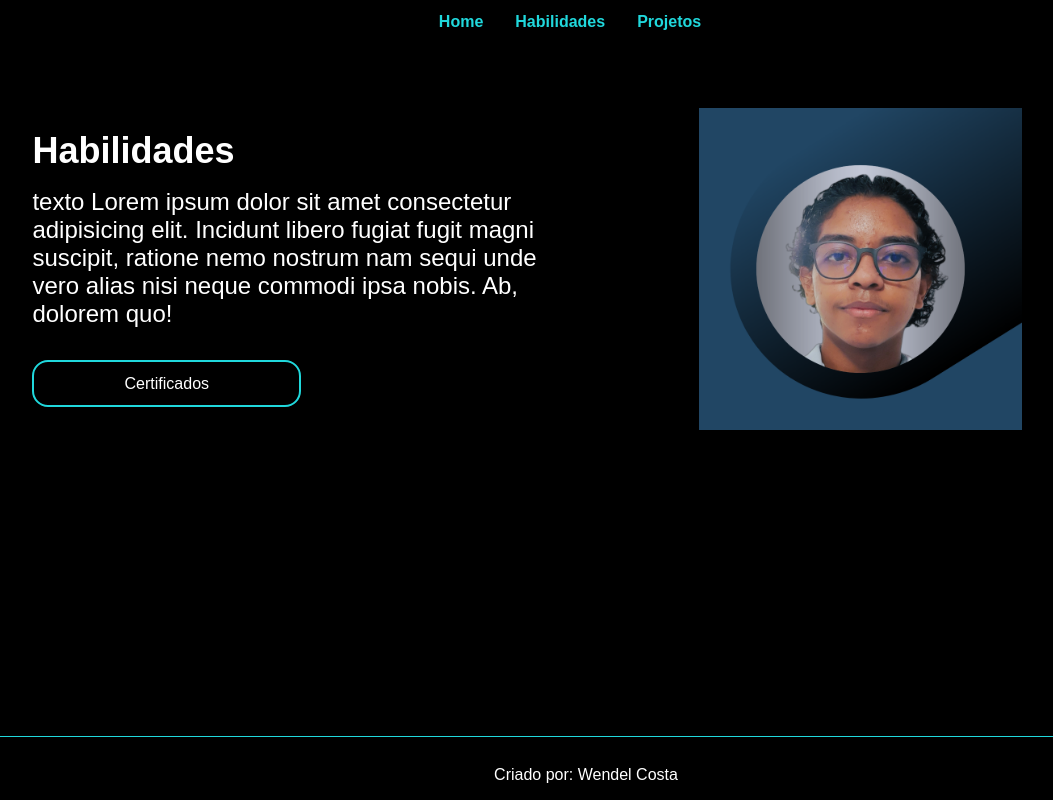
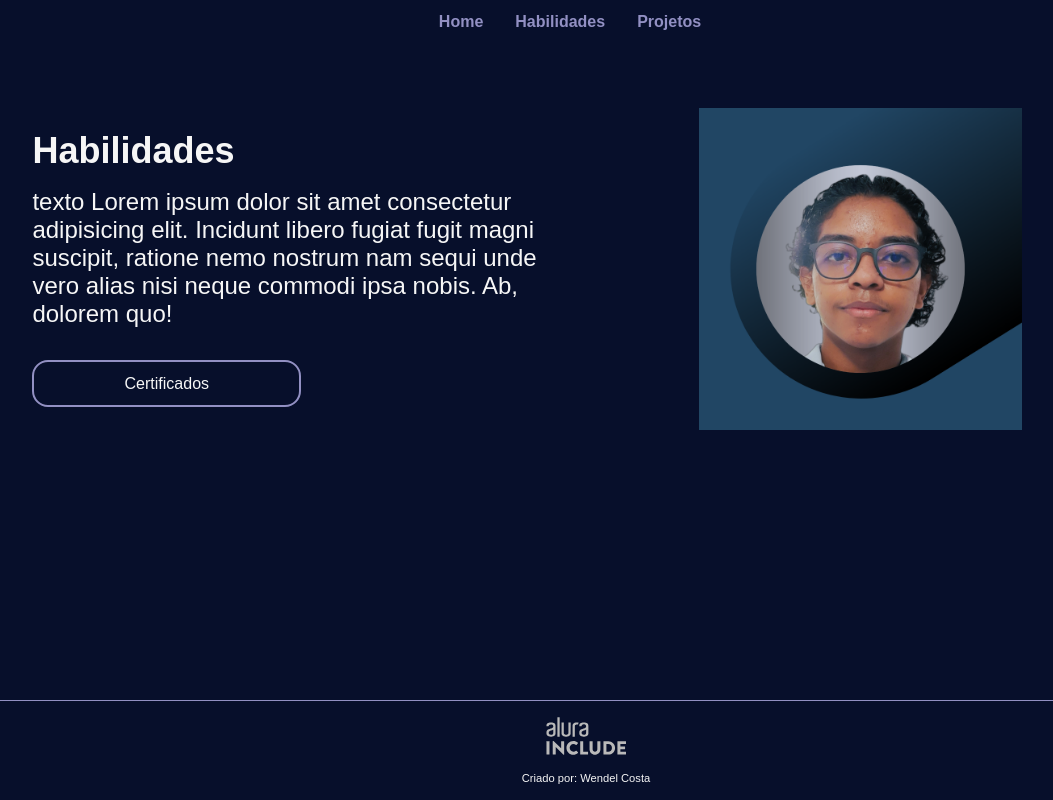
Before and after one commit to Wendel-Costa/Portifolio, a plain HTML site: page habilidades.html in a window 1280 px wide. Shown: the whole page, without its empty margins (70-1123 px from the left). Drawn offline with Linux system fonts and the light colour scheme.

Commit message:
inserindo cores e logo

```diff
--- a/habilidades.html
+++ b/habilidades.html
@@ -30,6 +30,7 @@
         <img class="tela__imagem" src="foto.png" alt="Foto ilustrativa">
     </main>
     <footer class="rodape">
+        <img class="rodape__imagem" src="Alura.svg" alt="Logo Alura Include">
         <p class="rodape__texto">Criado por: Wendel Costa</p>
     </footer>
 </body>
--- a/style.css
+++ b/style.css
@@ -1,9 +1,9 @@
 /* !!!!! Estilizar texto !!!!! */
 
 :root{
-    --cor-primaria: black;
-    --cor-secundaria: white;
-    --cor-terciaria: #20d8dc;
+    --cor-primaria: #070F2B;
+    --cor-secundaria: #F6F6F6;
+    --cor-terciaria: #9290C3;
     --cor-quaternaria: ;
     --cor-hover: #272727;
 
@@ -125,12 +125,16 @@ body{
     border-top: solid 1px var(--cor-terciaria);
     padding: 1rem;
     text-align: center;
-    font-family: var(--fonte-secundaria);
-    font-size: 1rem;
+}
+
+.rodape__imagem{
+    width: 5rem;
 }
 
 .rodape__texto{
     margin-top: 1%;
+    font-family: var(--fonte-secundaria);
+    font-size: 0.7rem;
 }
 
 /*  HABILIDADES  */
```
Also changed, not shown: index.html (+1 -0 lines), projetos.html (+1 -0 lines), Alura.svg (added).
